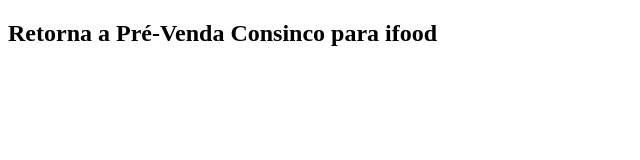
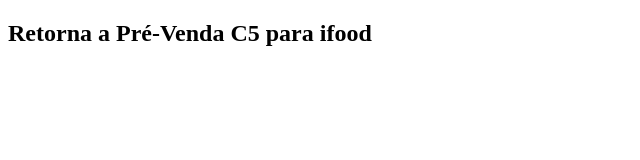
Before and after one commit to jefftotal/newProjectJs-Jeff, a Next.js app: page / in a window 1280 px wide. Shown: the top 160 px of the page, without its empty margins (0-640 px from the left). Built offline with nearby package versions, Linux system fonts and the light colour scheme.

Commit message:
primeira página

```diff
--- a/pages/index.js
+++ b/pages/index.js
@@ -3,7 +3,7 @@
 function Home(){
     return (
         <div>
-            <h2>Retorna a Pré-Venda Consinco para ifood</h2>
+            <h2>Retorna a Pré-Venda C5 para ifood</h2>
         </div>
 
     )
```
